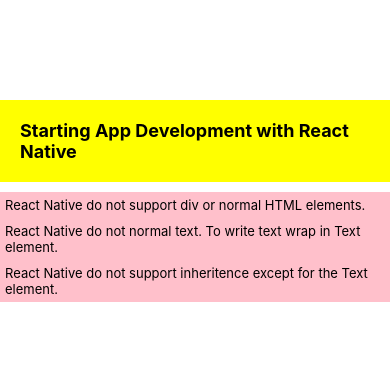
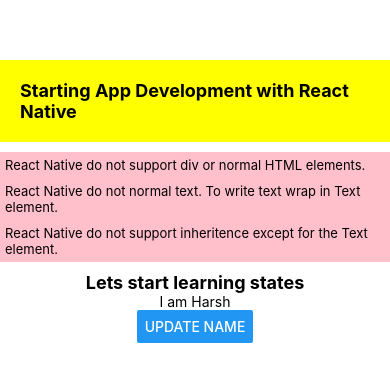
Before and after one commit to harsh6975/First-Mobile-App, a React Native app: screen / in a window 390 px wide. Shown: the part 221-602 px from the top of the page. Built offline with nearby package versions, Linux system fonts and the light colour scheme.

Commit message:
State change

```diff
--- a/App.js
+++ b/App.js
@@ -1,7 +1,20 @@
+import React, { useState } from "react";
 import { StatusBar } from "expo-status-bar";
-import { StyleSheet, Text, View } from "react-native";
+import { StyleSheet, Text, View, Button } from "react-native";
 
 export default function App() {
+  const [name, setName] = useState("Harsh");
+
+  const UpdateNameHandler = () => {
+    let oldName = name;
+
+    if (oldName == "Harsh") {
+      setName("Harsh Sinha");
+    } else {
+      setName("Harsh");
+    }
+  };
+
   return (
     <View style={styles.container}>
       <View style={styles.header}>
@@ -20,6 +33,9 @@
           React Native do not support inheritence except for the Text element.
         </Text>
       </View>
+      <Text style={styles.State}>Lets start learning states</Text>
+      <Text>I am {name}</Text>
+      <Button title="Update Name" onPress={UpdateNameHandler} />
       <StatusBar style="auto" />
     </View>
   );
@@ -46,4 +62,9 @@
     backgroundColor: "pink",
     fontSize: 13,
   },
+  State: {
+    marginTop: 10,
+    fontWeight: "bold",
+    fontSize: 18,
+  },
 });
```
